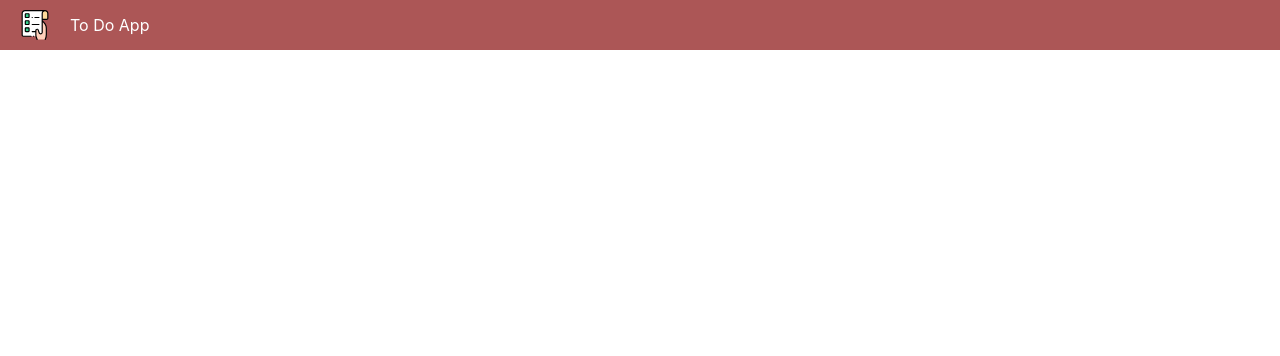
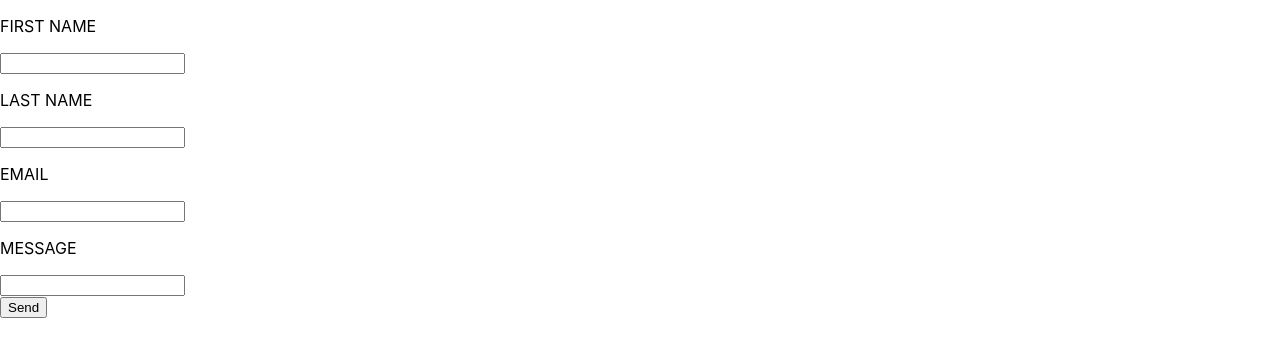
Before and after one commit to AndreeaAVic/national6-vicsai, a React (Create React App) app: page / in a window 1280 px wide. Shown: the top 356 px of the page. Built offline with nearby package versions, Linux system fonts and the light colour scheme.

Commit message:
add Form & FormField components

```diff
--- a/src/App.js
+++ b/src/App.js
@@ -1,10 +1,10 @@
-import { Header } from "./components/Header/Header";
+import { Form } from './components/Form/Form';
 
 import './App.css';
 
 function App() {
   return <div className="App" id="app">
-    <Header />
+    <Form />
   </div>
 }
 
--- a/src/components/AppLogo/AppLogo.css
+++ /dev/null
@@ -1,5 +0,0 @@
-.app-logo {
-    width: 30px;
-    height: 30px;
-    margin-left: 20px;
-}
--- a/src/components/AppLogo/AppLogo.jsx
+++ /dev/null
@@ -1,6 +0,0 @@
-import toDoSvg from "./to-do-list.svg";
-import "./AppLogo.css";
-
-export function AppLogo() {
-    return <img src={toDoSvg} alt="app-logo" className="app-logo" />;
-}
--- /dev/null
+++ b/src/components/Form/Form.jsx
@@ -0,0 +1,18 @@
+import { Component } from 'react';
+import { FormField } from './FormField/FormField';
+
+import './Form.css';
+
+export class Form extends Component {
+    render() {
+        return (
+            <div className='form'>
+                <FormField label='FIRST NAME' />
+                <FormField label='LAST NAME' />
+                <FormField label='EMAIL' />
+                <FormField label='MESSAGE' />
+                <button>Send</button>
+            </div>
+        );
+    };
+}
--- /dev/null
+++ b/src/components/Form/FormField/FormField.jsx
@@ -0,0 +1,10 @@
+import './FormField.css';
+
+export function FormField(props) {
+    return (
+        <div className='form-field'>
+            <p>{props.label}</p>
+            <input type='text' />
+        </div>
+    );
+}
--- a/src/components/Header/Header.css
+++ /dev/null
@@ -1,22 +0,0 @@
-.app-header {
-    background: rgb(172, 86, 86);
-    width: 100%;
-    height: 50px;
-    display: flex;
-    align-items: center;
-    position: relative;
-}
-
-.app-header__title {
-    margin-left: 20px;
-    color: white;
-}
-
-.app-menu {
-    display: flex;
-    width: 15%;
-    height: 125px;
-    position: absolute;
-    top: 5px;
-    margin-left: 20px;
-}
--- a/src/components/Header/Header.jsx
+++ /dev/null
@@ -1,11 +0,0 @@
-import { AppLogo } from "../AppLogo/AppLogo";
-import "./Header.css";
-
-export function Header() {
-  return (
-    <div className="app-header">
-      <AppLogo />
-      <p className="app-header__title">To Do App</p>
-    </div>
-  );
-}
```
Also changed, not shown: src/components/AppLogo/to-do-list.svg (deleted), src/components/Form/Form.css (added), src/components/Form/FormField/FormField.css (added).
